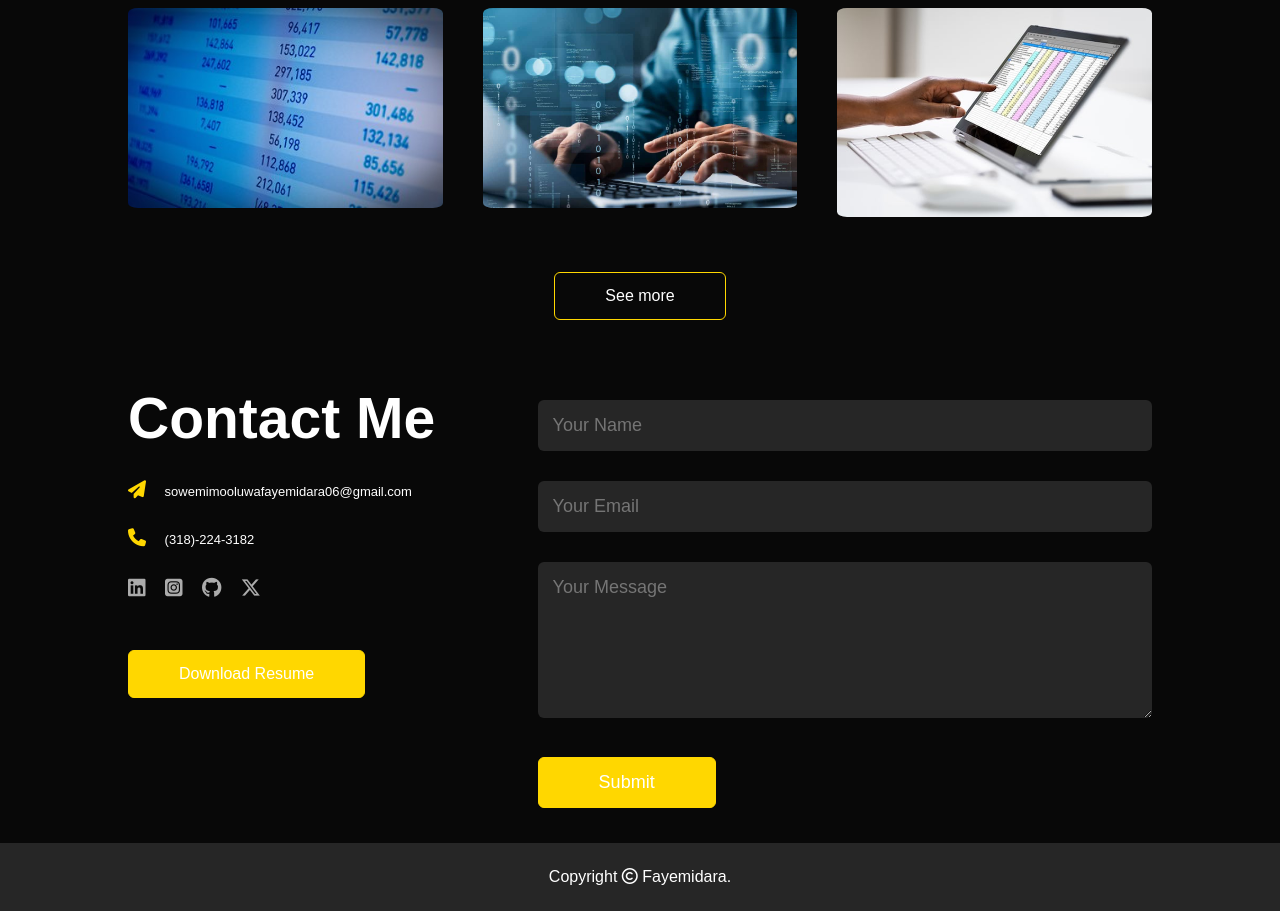
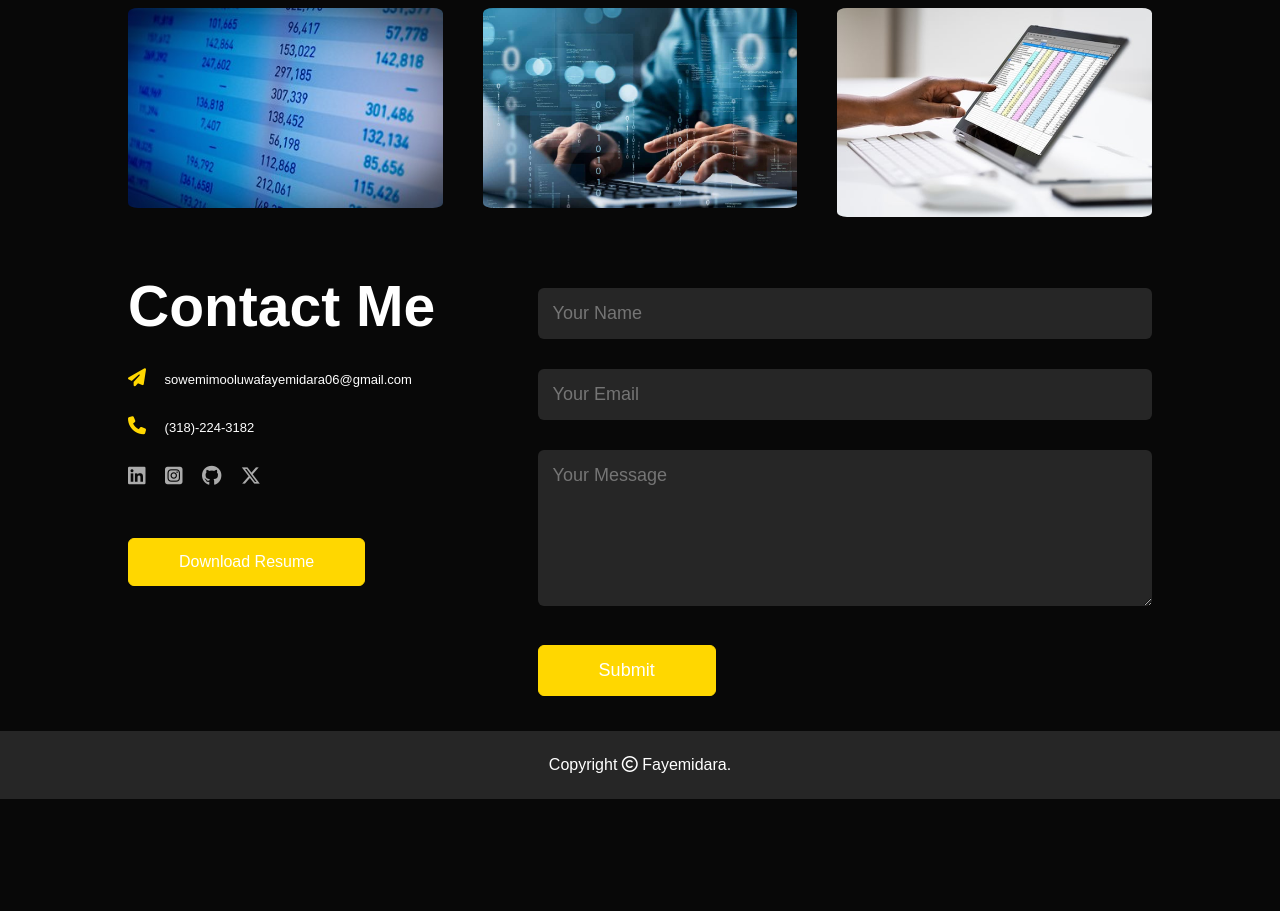
Before and after one commit to Faye-webdev/portfolio, a plain HTML site: page index.html in a window 1280 px wide. Shown: the part 1737-2648 px from the top of the page. After the commit the page ends 2536 px from the top, so only its background shows below. Drawn offline with Linux system fonts and the light colour scheme.

Commit message:
commit new changes

```diff
--- a/index.html
+++ b/index.html
@@ -107,9 +107,11 @@
                         </p>
                         <a href="https://github.com/Faye-webdev/Ebenezer/blob/main/car_choice.py"><i class="fas fa-external-link-alt"></i></a>
                     </div>
+                    <br>
+                    <br>
                 </div>
             </div>
-            <a href="#" class="btn">See more</a>
+            <!--<a href="#" class="btn">See more</a>-->
         </div>
     </div>
 <!-----------------------contact--------------------------------->
```
